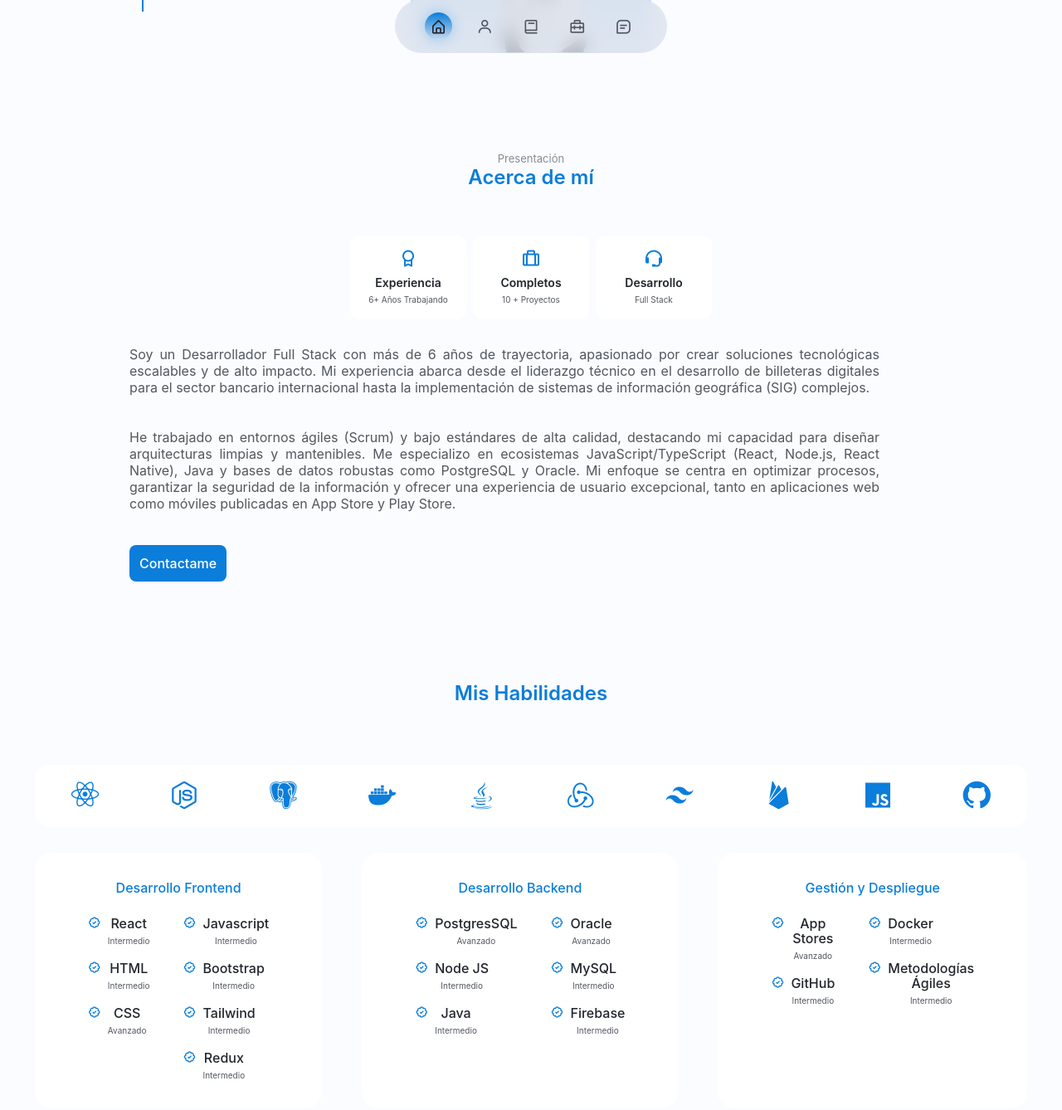
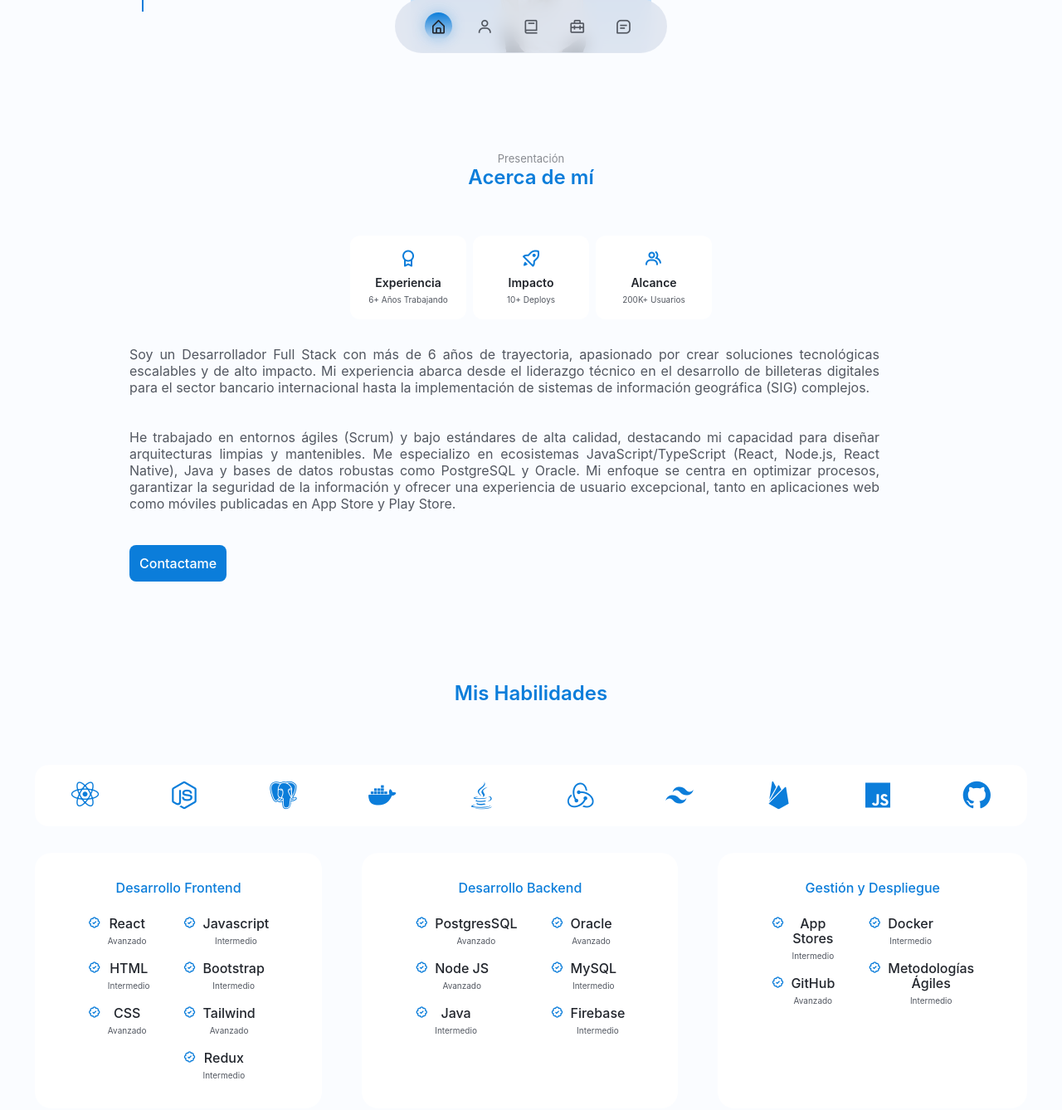
Before and after one commit to santiagorevuelta/portafolio_santi_rev, a React (Create React App) app: page / in a window 1280 px wide. Shown: the part 720-2058 px from the top of the page at 83% size. Built offline with nearby package versions, Linux system fonts and the light colour scheme.

Commit message:
update code for service

```diff
--- a/src/components/layouts/AboutLayout/AboutLayout.js
+++ b/src/components/layouts/AboutLayout/AboutLayout.js
@@ -17,15 +17,15 @@ export default function AboutLayout(){
                                </div>
 
                                <div className="about__box">
-                                   <i className='bx bx-briefcase-alt about__icon' ></i>
-                                   <h3 className="about__title">Completos</h3>
-                                   <span className="about__subtitle">10 + Proyectos</span>
+                                   <i className='bx bx-rocket about__icon' ></i>
+                                   <h3 className="about__title">Impacto</h3>
+                                   <span className="about__subtitle">10+ Deploys</span>
                                </div>
 
                                <div className="about__box">
-                                   <i className='bx bx-support about__icon' ></i>
-                                   <h3 className="about__title">Desarrollo</h3>
-                                   <span className="about__subtitle">Full Stack</span>
+                                   <i className='bx bx-group about__icon' ></i>
+                                   <h3 className="about__title">Alcance</h3>
+                                   <span className="about__subtitle">200K+ Usuarios</span>
                                </div>
                            </div>
                            <p className="about__description">
--- a/src/components/layouts/ServiceLayout/ServiceLayout.css
+++ b/src/components/layouts/ServiceLayout/ServiceLayout.css
@@ -1,9 +1,10 @@
 /*=============== SERVICES ===============*/
 .services__container{
-    grid-template-columns: repeat(3, 1fr);
+    grid-template-columns: 1fr;
     gap: 1.5rem;
     padding-top: 1rem;
     align-items: start;
+    justify-content: center;
 }
 
 .services__card{
@@ -129,14 +130,12 @@
 @media screen and (max-width: 320px) {
     .services__container{
         grid-template-columns: 1fr;
-        justify-content: center;
       }
 }
 /* For medium devices */
 @media screen and (min-width: 576px) {
     .services__container{
         grid-template-columns: repeat(2, 1fr);
-        justify-content: center;
       }
 }
 
--- a/src/components/layouts/SkillLayout/SkillLayout.js
+++ b/src/components/layouts/SkillLayout/SkillLayout.js
@@ -30,7 +30,7 @@ export default function SkillLayout(){
                                     <i className='bx bx-badge-check' ></i>
                                     <div>
                                         <h3 className="skills__name">React</h3>
-                                        <span className="skills__level">Intermedio</span>
+                                        <span className="skills__level">Avanzado</span>
                                     </div>
                                 </div>
 
@@ -72,7 +72,7 @@ export default function SkillLayout(){
                                     <i className='bx bx-badge-check' ></i>
                                     <div>
                                         <h3 className="skills__name">Tailwind</h3>
-                                        <span className="skills__level">Intermedio</span>
+                                        <span className="skills__level">Avanzado</span>
                                     </div>
                                 </div>
 
@@ -104,7 +104,7 @@ export default function SkillLayout(){
                                     <i className='bx bx-badge-check' ></i>
                                     <div>
                                         <h3 className="skills__name">Node JS</h3>
-                                        <span className="skills__level">Intermedio</span>
+                                        <span className="skills__level">Avanzado</span>
                                     </div>
                                 </div>
 
@@ -155,7 +155,7 @@ export default function SkillLayout(){
                                     <i className='bx bx-badge-check' ></i>
                                     <div>
                                         <h3 className="skills__name">App Stores</h3>
-                                        <span className="skills__level">Avanzado</span>
+                                        <span className="skills__level">Intermedio</span>
                                     </div>
                                 </div>
 
@@ -163,7 +163,7 @@ export default function SkillLayout(){
                                     <i className='bx bx-badge-check' ></i>
                                     <div>
                                         <h3 className="skills__name">GitHub</h3>
-                                        <span className="skills__level">Intermedio</span>
+                                        <span className="skills__level">Avanzado</span>
                                     </div>
                                 </div>
                             </div>
```
